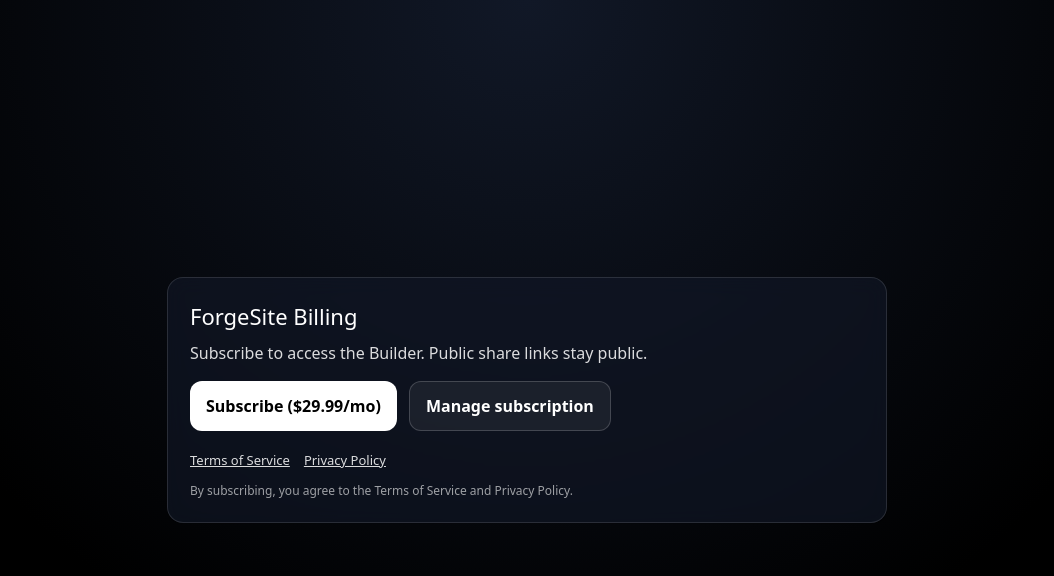
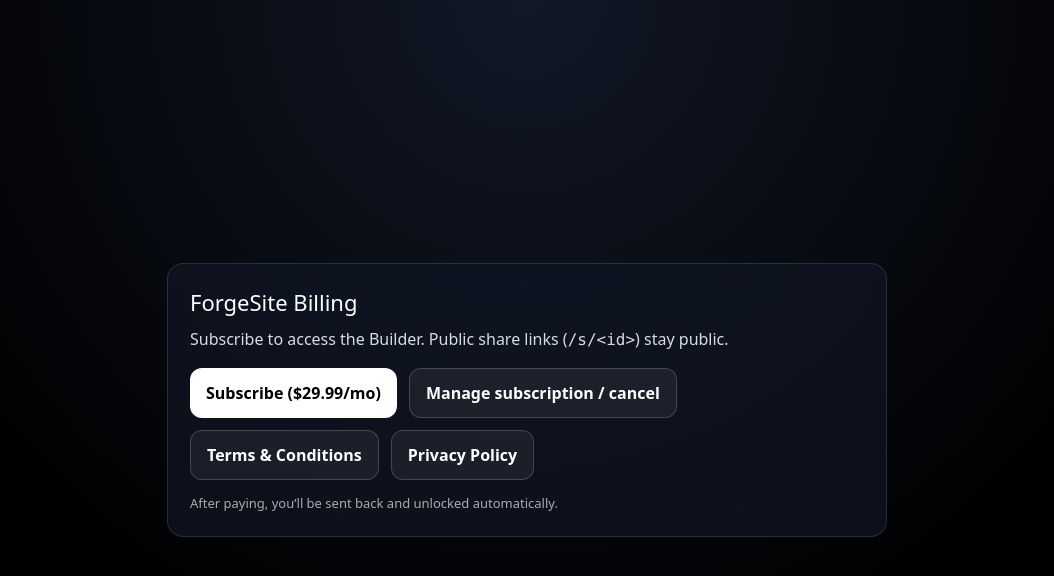
Before and after one commit to blin1124/forgesite, a Next.js app: page /billing in a window 1280 px wide. Shown: the top 576 px of the page, without its empty margins (113-1167 px from the left). Built offline with nearby package versions, Linux system fonts and the light colour scheme.

Commit message:
Refactor BillingPage to use useMemo for 'next' param

```diff
--- a/app/billing/page.tsx
+++ b/app/billing/page.tsx
@@ -1,12 +1,14 @@
 "use client";
 
 import { useSearchParams } from "next/navigation";
-import { useState } from "react";
-import Link from "next/link";
+import { useMemo, useState } from "react";
+
+export const dynamic = "force-dynamic";
 
 export default function BillingPage() {
   const sp = useSearchParams();
-  const next = sp.get("next") || "/builder";
+  const next = useMemo(() => sp.get("next") || "/builder", [sp]);
+
   const [loading, setLoading] = useState<"checkout" | "portal" | "none">("none");
   const [error, setError] = useState<string>("");
 
@@ -68,12 +70,11 @@ export default function BillingPage() {
         }}
       >
         <h2 style={{ margin: 0, fontSize: 22 }}>ForgeSite Billing</h2>
-
         <p style={{ opacity: 0.85, marginTop: 8 }}>
-          Subscribe to access the Builder. Public share links stay public.
+          Subscribe to access the Builder. Public share links (<code>/s/&lt;id&gt;</code>) stay public.
         </p>
 
-        {error && (
+        {error ? (
           <div
             style={{
               marginTop: 12,
@@ -85,7 +86,7 @@ export default function BillingPage() {
           >
             {error}
           </div>
-        )}
+        ) : null}
 
         <div style={{ display: "flex", gap: 12, marginTop: 16, flexWrap: "wrap" }}>
           <button
@@ -117,31 +118,46 @@ export default function BillingPage() {
               cursor: "pointer",
             }}
           >
-            {loading === "portal" ? "Opening..." : "Manage subscription"}
+            {loading === "portal" ? "Opening..." : "Manage subscription / cancel"}
           </button>
+
+          <a
+            href="/terms"
+            style={{
+              padding: "12px 16px",
+              borderRadius: 12,
+              border: "1px solid rgba(255,255,255,.18)",
+              background: "rgba(255,255,255,.06)",
+              color: "white",
+              fontWeight: 600,
+              textDecoration: "none",
+              display: "inline-flex",
+              alignItems: "center",
+            }}
+          >
+            Terms & Conditions
+          </a>
+
+          <a
+            href="/privacy"
+            style={{
+              padding: "12px 16px",
+              borderRadius: 12,
+              border: "1px solid rgba(255,255,255,.18)",
+              background: "rgba(255,255,255,.06)",
+              color: "white",
+              fontWeight: 600,
+              textDecoration: "none",
+              display: "inline-flex",
+              alignItems: "center",
+            }}
+          >
+            Privacy Policy
+          </a>
         </div>
 
-        {/* Legal links */}
-        <div
-          style={{
-            marginTop: 20,
-            display: "flex",
-            gap: 14,
-            flexWrap: "wrap",
-            fontSize: 13,
-            opacity: 0.85,
-          }}
-        >
-          <Link href="/terms" className="underline">
-            Terms of Service
-          </Link>
-          <Link href="/privacy" className="underline">
-            Privacy Policy
-          </Link>
-        </div>
-
-        <p style={{ opacity: 0.6, marginTop: 12, fontSize: 12 }}>
-          By subscribing, you agree to the Terms of Service and Privacy Policy.
+        <p style={{ opacity: 0.65, marginTop: 14, fontSize: 13 }}>
+          After paying, you’ll be sent back and unlocked automatically.
         </p>
       </div>
     </div>
```
